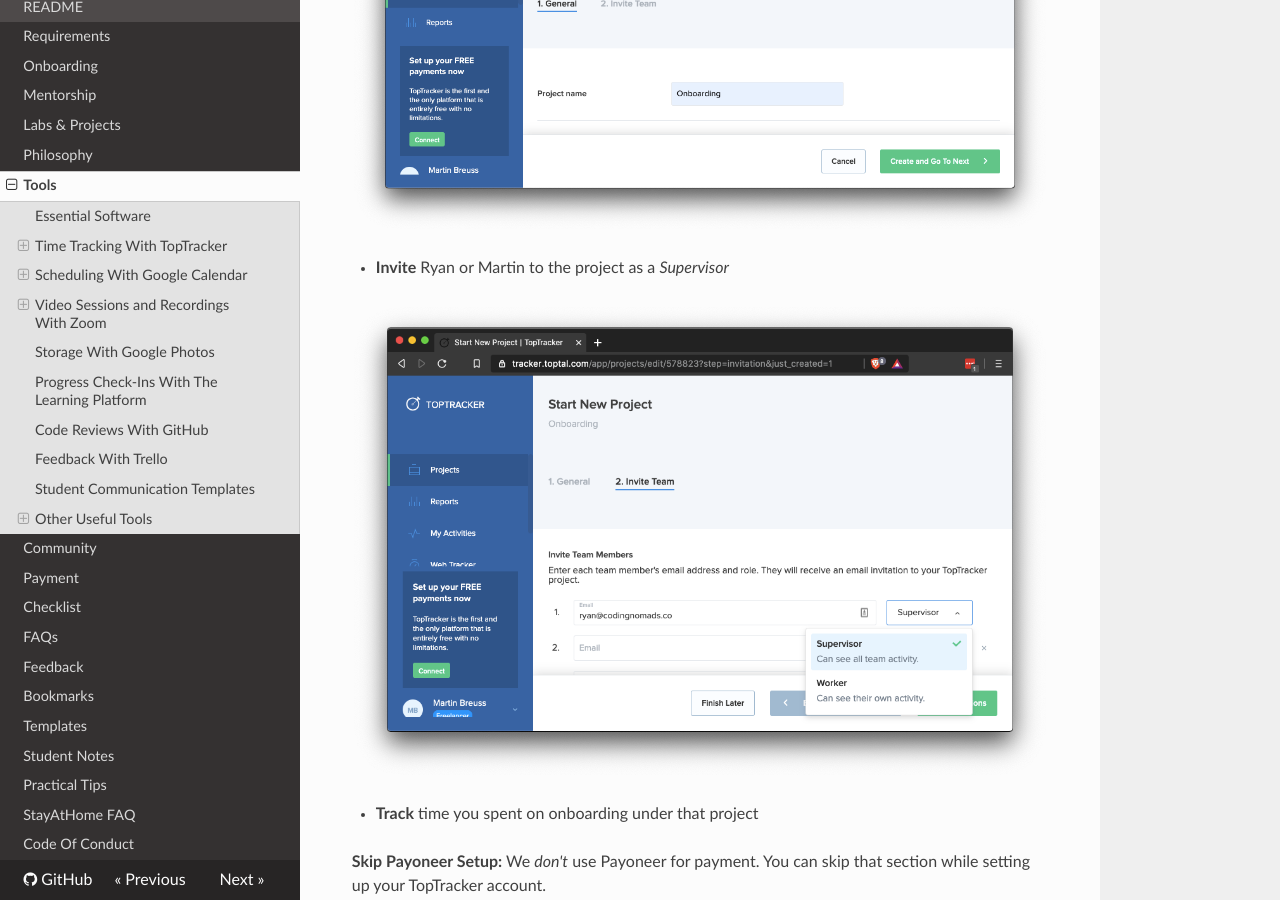
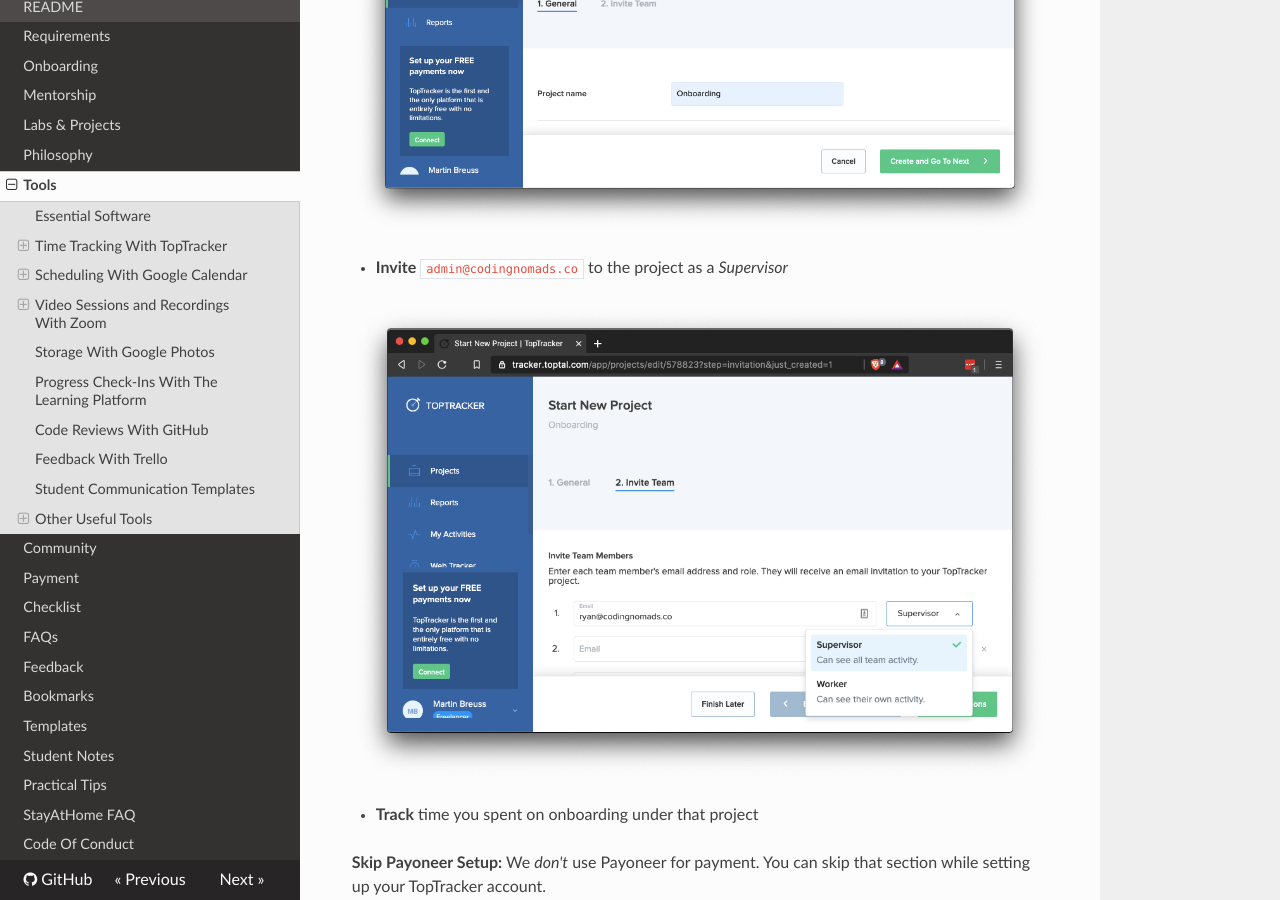
Before and after one commit to CodingNomads/mentor-docs, an MkDocs documentation site: the page built from docs/05_tools.md, in a window 1280 px wide and 900 px high, scrolled down 1710 px. Built offline with MkDocs 1.6.1, drawn with Linux system fonts in a browser that asks for light colours; nearby versions of some CDN libraries.

Commit message:
Change invite instructions for toptracker

```diff
--- a/docs/05_tools.md
+++ b/docs/05_tools.md
@@ -31,7 +31,7 @@
 
 ![Screenshot of creating a new project on TopTracker](images/toptracker_onboarding.png)
 
-- **Invite** Ryan or Martin to the project as a _Supervisor_
+- **Invite** `admin@codingnomads.co` to the project as a _Supervisor_
 
 ![Screenshot of inviting a supervisor to a project](images/toptracker_invite.png)
 
```
